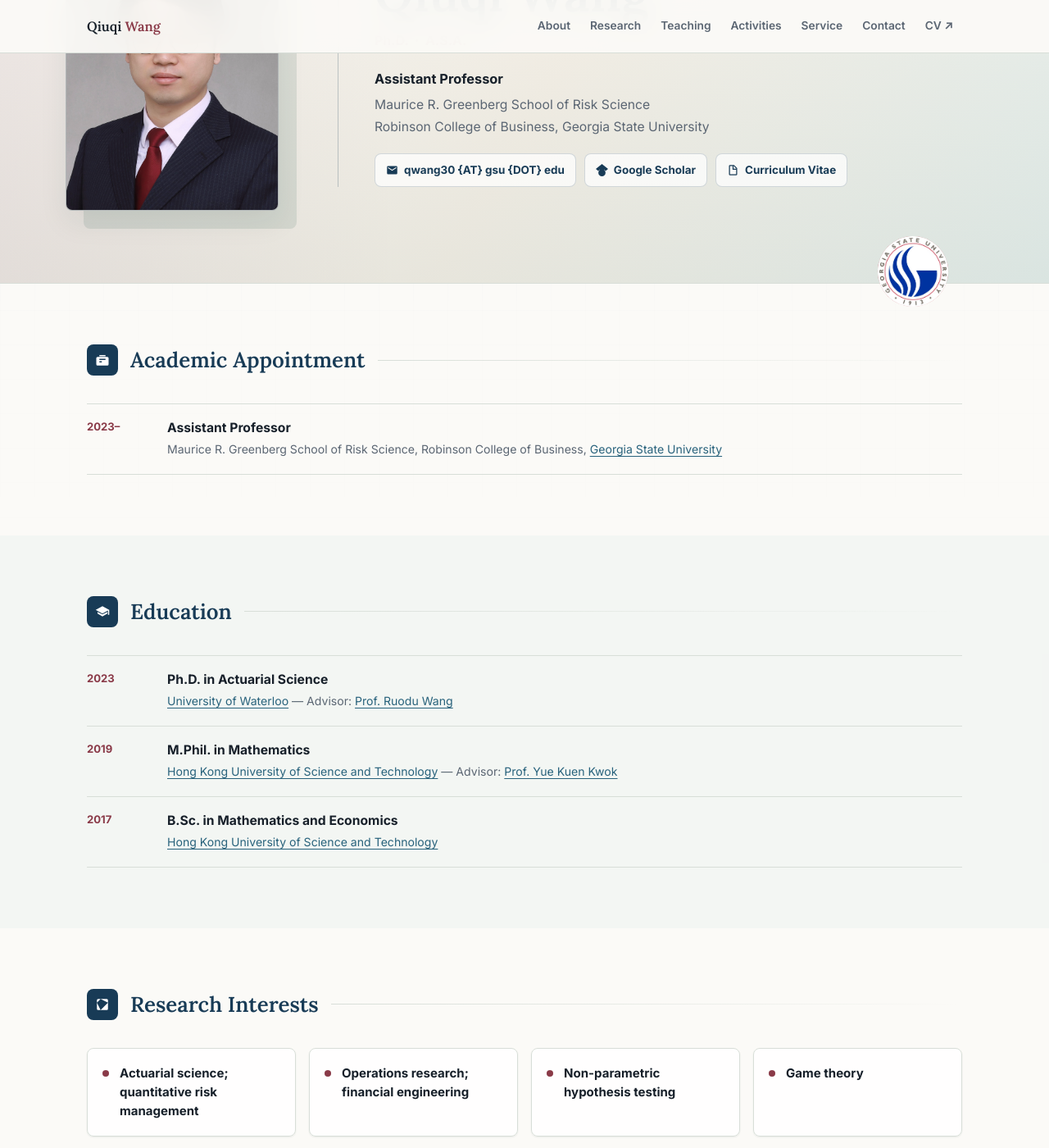
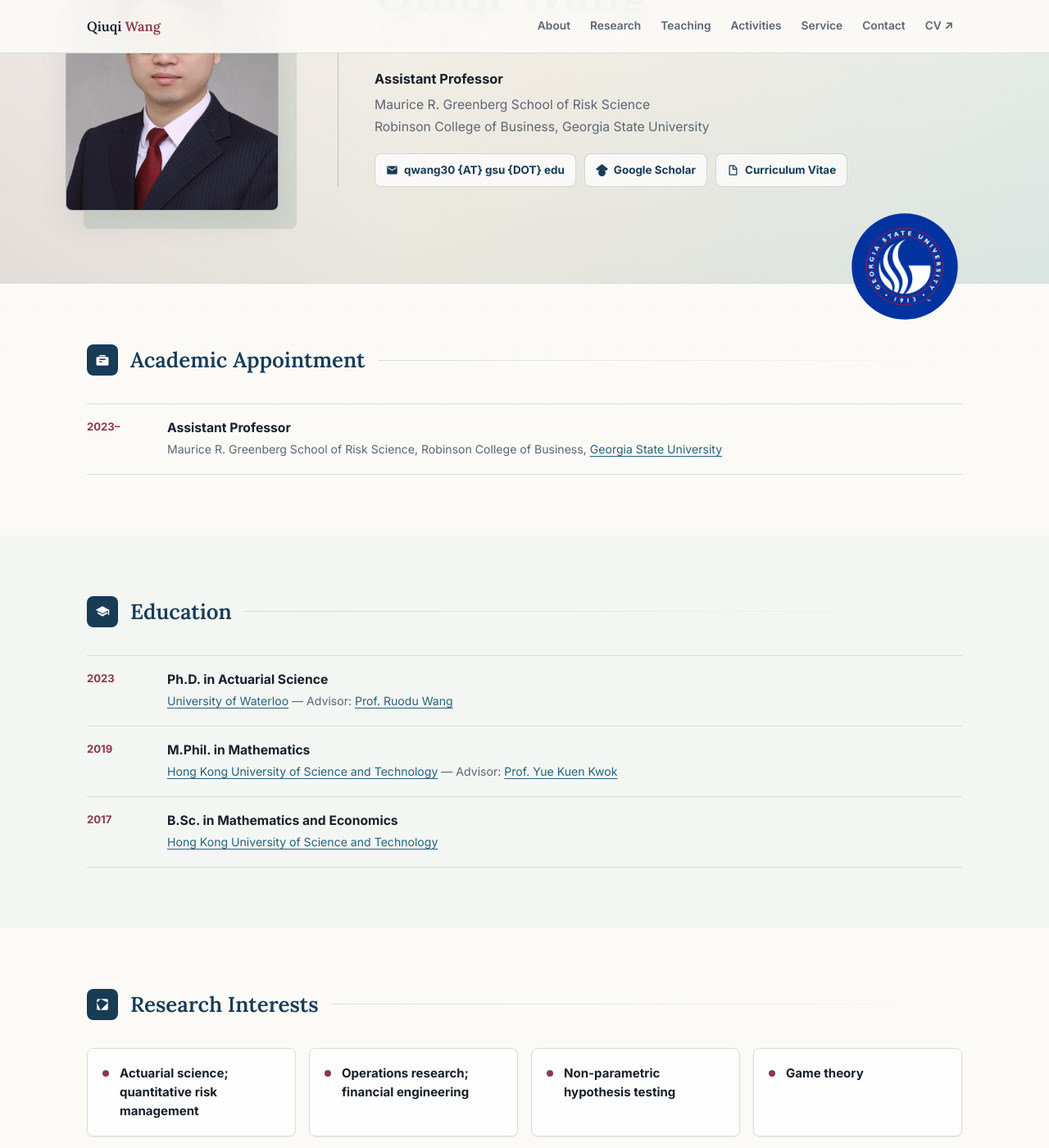
Before and after one commit to qwangan/qwangan.github.io, a Jekyll site: the page built from index.html, in a window 1280 px wide and 1400 px high, scrolled down 219 px. Shown: the whole window at 82% size. Built offline with Jekyll 4.4.1, drawn with Linux system fonts in a browser that asks for light colours.

Commit message:
Enlarge Georgia State hero logo

```diff
--- a/assets/css/site.css
+++ b/assets/css/site.css
@@ -208,15 +208,15 @@
       background: transparent;
       border: 0;
       border-radius: 50%;
-      bottom: -30px;
+      bottom: -46px;
       clip-path: circle(49% at center);
       display: block;
-      height: 88px;
+      height: 132px;
       object-fit: cover;
       padding: 0;
       position: absolute;
-      right: max(34px, calc((100vw - 1120px) / 2 + 42px));
-      width: 88px;
+      right: max(34px, calc((100vw - 1120px) / 2 + 30px));
+      width: 132px;
       z-index: 2;
     }
 
@@ -634,7 +634,7 @@
       }
 
       .hero-name { font-size: 2.45rem; }
-      .hero-gsu-logo { bottom: -24px; height: 64px; right: 24px; width: 64px; }
+      .hero-gsu-logo { bottom: -34px; height: 92px; right: 22px; width: 92px; }
       .hero-links { justify-content: center; }
       .hero-link { justify-content: center; }
 
```
Also changed, not shown: images/gsu-circle-logo.jpg.
